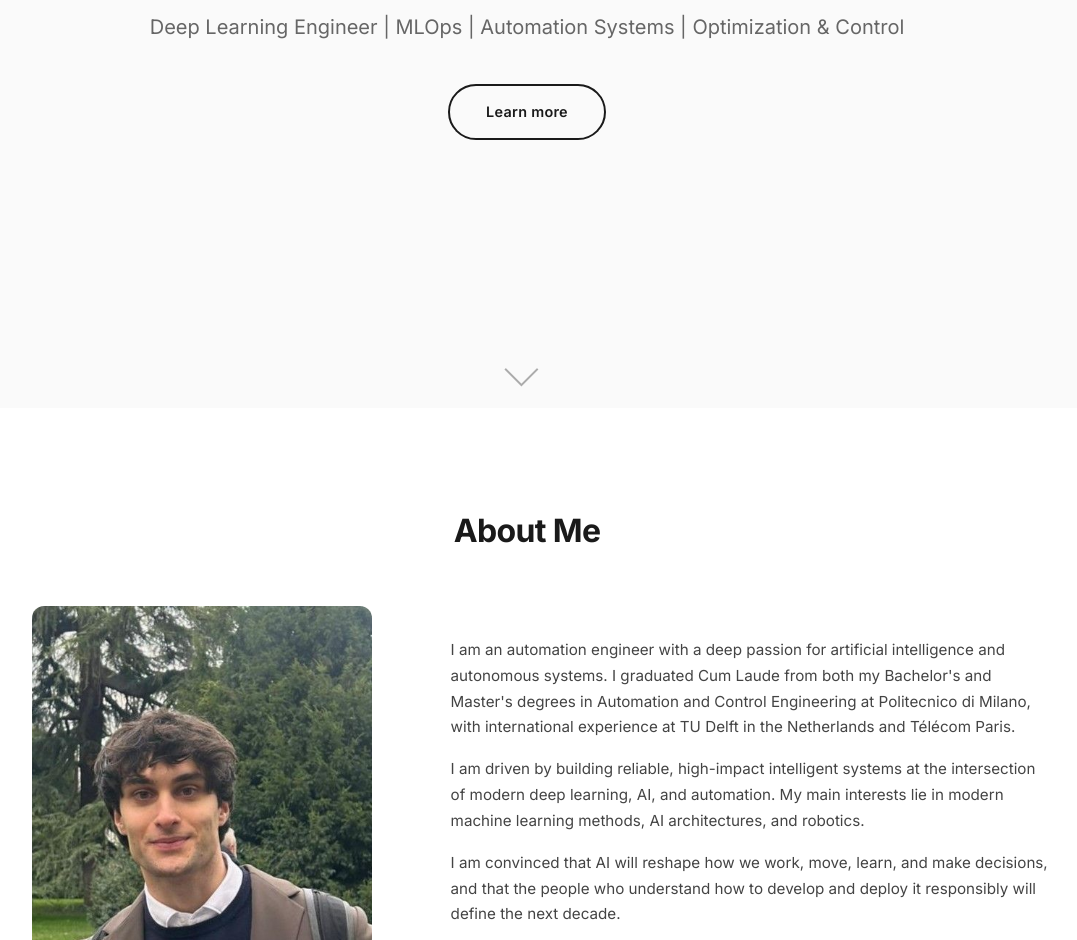
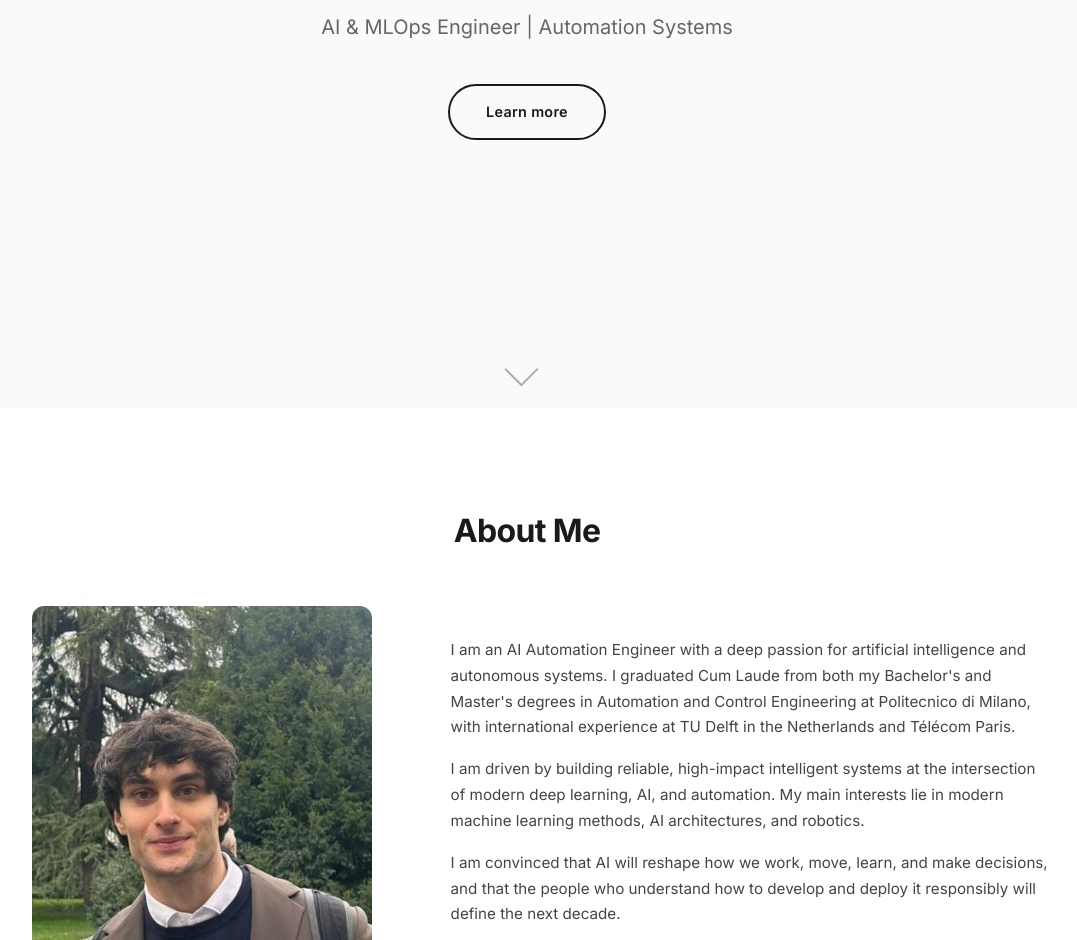
Before and after one commit to gabrielecasli/PW, a plain HTML site: page index.html in a window 1280 px wide. Shown: the part 392-1332 px from the top of the page, without its empty margins (113-1190 px from the left). Drawn offline with nearby package versions, Linux system fonts and the light colour scheme.

```diff
--- a/index.html
+++ b/index.html
@@ -51,7 +51,7 @@
     <div class="hero__content" data-aos="fade-up" data-aos-duration="1000">
       <p class="hero__greeting">Hi, I'm</p>
       <h1 class="hero__name">Gabriele Caslini</h1>
-      <p class="hero__role">Deep Learning Engineer | MLOps | Automation Systems | Optimization & Control</p>
+      <p class="hero__role">AI & MLOps Engineer | Automation Systems</p>
       <a href="#about" class="hero__cta">Learn more</a>
     </div>
 
@@ -79,7 +79,7 @@
         <!-- Bio column -->
         <div class="about__text" data-aos="fade-left" data-aos-delay="300">
           <p>
-            I am an automation engineer with a deep passion for artificial intelligence
+            I am an AI Automation Engineer with a deep passion for artificial intelligence
             and autonomous systems. I graduated Cum Laude from both my Bachelor's and
             Master's degrees in Automation and Control Engineering at Politecnico di Milano,
             with international experience at TU Delft in the Netherlands and T&eacute;l&eacute;com Paris.
```
